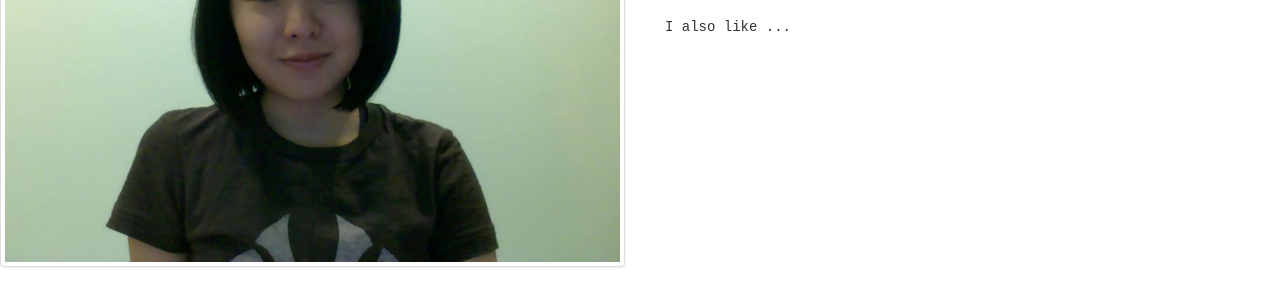
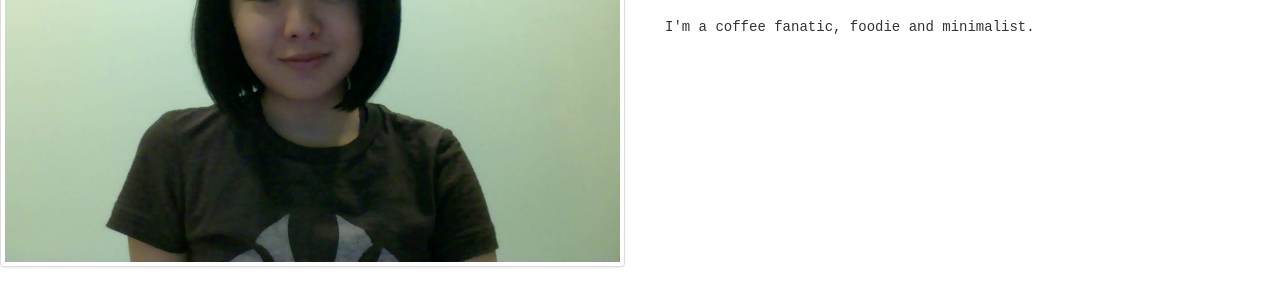
Before and after one commit to esq-willis/test_Site, a plain HTML site: page about.html in a window 1280 px wide. Shown: the part 223-507 px from the top of the page. Drawn offline with nearby package versions, Linux system fonts and the light colour scheme.

Commit message:
Add description to about page

```diff
--- a/about.html
+++ b/about.html
@@ -90,7 +90,7 @@
           <p>Hi, my name is Billie and I like to read and write about code,
             stay up to date with technology and frequent many coffee shops in
             the tri-state area.</p>
-          <p>I also like ...</p>
+          <p>I'm a coffee fanatic, foodie and minimalist.</p>
         </div>
       </div>
     </div>
```
